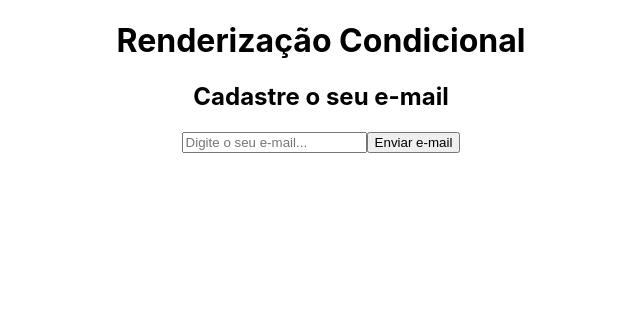
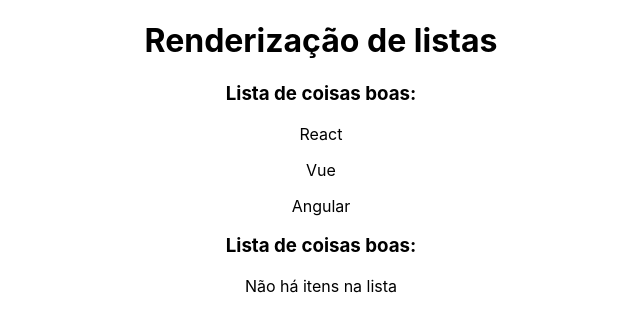
Before and after one commit to amandacbarreto/AnotacoesReactJs, a React (Create React App) app: page / in a window 1280 px wide. Shown: the top 332 px of the page, without its empty margins (319-959 px from the left). Built offline with nearby package versions, Linux system fonts and the light colour scheme.

Commit message:
renderização de listas

```diff
--- a/src/App.js
+++ b/src/App.js
@@ -1,13 +1,15 @@
 import './App.css';
-import Condicional from './components/Condicional';
-
+import Lista from './components/Lista';
 
 function App() {
 
+  const meusItens = ['React', 'Vue', 'Angular']
+
   return (
     <div className="App">
-      <h1>Renderização Condicional</h1>
-      <Condicional/>
+      <h1>Renderização de listas</h1>
+      <Lista itens={meusItens}/>
+      <Lista itens={[]} />
     </div>
 
   )
--- /dev/null
+++ b/src/components/Lista.js
@@ -0,0 +1,17 @@
+function Lista( {itens} ){
+    return (
+        <>
+            <h3>Lista de coisas boas: </h3>
+            { itens.length>0 ? ( //condicional ternário
+                itens.map ((item, index) => ( //o ideal é usar um id fornecido pelo banco de dados do back-end,
+                                                //mas na falta dele, o proprio map tem essa propriedade index, q ja vai servir pro react nao se perder
+                    <p key={index}> {item} </p>
+                ))): (
+                    <p>Não há itens na lista</p>
+                )
+            }
+        </>
+    )
+}
+
+export default Lista
```
